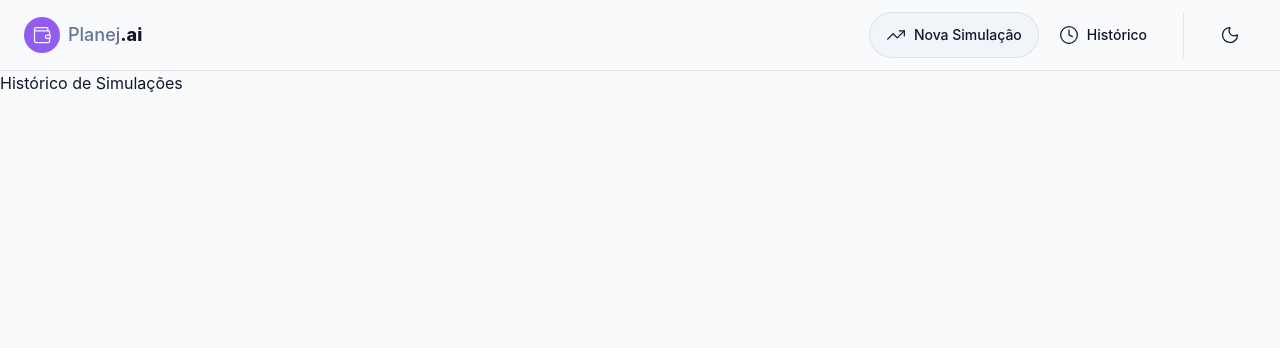
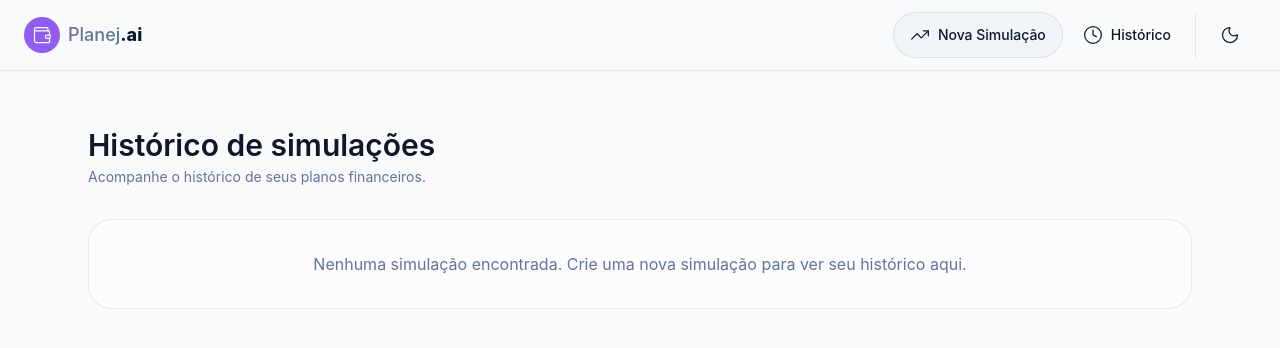
Before and after one commit to gilsonluzfilho/planejai, a React (Vite) app: page /historico in a window 1280 px wide. Shown: the top 348 px of the page. Built offline with nearby package versions, Linux system fonts and the light colour scheme; no server answers.

Commit message:
feat: adiciona histórico de simulações

```diff
--- a/src/components/shared/Button.tsx
+++ b/src/components/shared/Button.tsx
@@ -27,7 +27,7 @@ export function Button({
       {...props}
       className={[baseClasses, variantClasses[variant], className].join(' ')}
     >
-      {Icon && <Icon size={20} />}
+      {Icon && <Icon size={20} className="shrink-0" />}
       {children}
     </button>
   )
--- a/src/components/shared/Header.tsx
+++ b/src/components/shared/Header.tsx
@@ -10,41 +10,51 @@ export function Header() {
   const { theme, toggleTheme } = useTheme()
 
   return (
-    <header className="border-b border-(--border) px-6 py-3">
-      <nav className="flex items-center justify-between">
+    <header className="border-b border-(--border) px-3 py-2 sm:px-6 sm:py-3">
+      <nav className="flex w-full items-center justify-between gap-2">
         {/* Logo */}
         <div className="flex items-center gap-2">
-          <div className="bg-primary flex h-9 w-9 items-center justify-center rounded-full">
-            <Wallet size={20} className="text-primary-foreground" />
+          <div className="bg-primary flex h-8 w-8 items-center justify-center rounded-full sm:h-9 sm:w-9">
+            <Wallet
+              size={18}
+              className="text-primary-foreground sm:h-5 sm:w-5"
+            />
           </div>
-          <span className="text-lg">
+          <span className="hidden text-lg sm:inline">
             <span className="text-muted-foreground font-medium">Planej</span>
             <span className="font-extrabold">.ai</span>
           </span>
         </div>
 
         {/* Actions Buttons */}
-        <div className="flex items-center gap-1">
+        <div className="flex min-w-0 items-center gap-1 sm:gap-1">
           <Button
             variant="secondary"
             icon={TrendingUp}
             onClick={() => void navigate('/')}
+            className="min-w-0 shrink-[0.5] gap-1 rounded-full px-2 py-2 text-[11px] leading-none sm:gap-2 sm:px-4 sm:py-3 sm:text-sm"
           >
-            <span className="hidden sm:inline">Nova Simulação</span>
+            <span className="whitespace-nowrap">Nova Simulação</span>
           </Button>
           <Button
             variant="ghost"
             icon={Clock}
             onClick={() => void navigate('/historico')}
+            className="min-w-0 shrink-[0.5] gap-1 rounded-full px-2 py-2 text-[11px] leading-none max-[364px]:px-1 sm:gap-2 sm:px-4 sm:py-3 sm:text-sm"
           >
-            <span className="hidden sm:inline">Histórico</span>
+            <span className="whitespace-nowrap">Histórico</span>
           </Button>
-          <Divider orientation="vertical" />
+          <Divider
+            orientation="vertical"
+            spacing={4}
+            className="block shrink-0"
+          />
           <Button
             aria-label={`Mudar para o tema ${theme === 'light' ? 'escuro' : 'claro'}`}
             variant="ghost"
             icon={theme === 'light' ? Moon : Sun}
             onClick={toggleTheme}
+            className="shrink-0 max-[364px]:px-1"
           />
         </div>
       </nav>
--- a/src/components/shared/PageHero.tsx
+++ b/src/components/shared/PageHero.tsx
@@ -6,7 +6,7 @@ interface PageHeroProps {
 export function PageHero({ title, subtitle }: PageHeroProps) {
   return (
     <>
-      <h1 className="text-foreground mb-1 text-2xl font-semibold sm:text-3xl">
+      <h1 className="text-foreground mb-1 text-2xl font-semibold whitespace-nowrap sm:text-3xl">
         {title}
       </h1>
       <p className="text-muted-foreground mb-8 text-sm">{subtitle}</p>
--- a/src/data/simulation.ts
+++ b/src/data/simulation.ts
@@ -95,4 +95,5 @@ export type SimulationFormData = Record<
 export type SimulationRecord = SimulationFormData & {
   id: string
   insight?: InsightData
+  createdAt?: string
 }
--- a/src/hooks/useSimulationStorage.tsx
+++ b/src/hooks/useSimulationStorage.tsx
@@ -1,3 +1,5 @@
+import { useMemo } from 'react'
+
 import {
   type SimulationFormData,
   type SimulationRecord,
@@ -5,13 +7,21 @@ import {
 
 const LOCAL_STORAGE_KEY = 'simulation-data'
 
+const parseStorage = (): SimulationRecord[] => {
+  const storage = localStorage.getItem(LOCAL_STORAGE_KEY)
+  return storage ? (JSON.parse(storage) as SimulationRecord[]) : []
+}
+
 export const useSimulationStorage = () => {
   const saveFormData = (formData: SimulationFormData) => {
     const id = crypto.randomUUID()
-    const record: SimulationRecord = { ...formData, id }
+    const record: SimulationRecord = {
+      ...formData,
+      id,
+      createdAt: new Date().toISOString(),
+    }
 
-    const storage = localStorage.getItem(LOCAL_STORAGE_KEY)
-    const savedData = storage ? (JSON.parse(storage) as SimulationRecord[]) : []
+    const savedData = parseStorage()
 
     localStorage.setItem(
       LOCAL_STORAGE_KEY,
@@ -22,20 +32,12 @@ export const useSimulationStorage = () => {
   }
 
   const getFormData = (id: string) => {
-    const storage = localStorage.getItem(LOCAL_STORAGE_KEY)
-
-    if (!storage) {
-      return null
-    }
-
-    const savedData = JSON.parse(storage) as SimulationRecord[]
+    const savedData = parseStorage()
     return savedData.find((record) => record.id === id) || null
   }
 
   const updateSimulation = (id: string, data: SimulationRecord) => {
-    const storage = localStorage.getItem(LOCAL_STORAGE_KEY)
-    const savedData = storage ? (JSON.parse(storage) as SimulationRecord[]) : []
-
+    const savedData = parseStorage()
     const updated = savedData.map((record) =>
       record.id === id ? { ...data } : record,
     )
@@ -43,5 +45,23 @@ export const useSimulationStorage = () => {
     localStorage.setItem(LOCAL_STORAGE_KEY, JSON.stringify(updated))
   }
 
-  return { saveFormData, getFormData, updateSimulation }
+  const listSimulations = () => parseStorage()
+
+  const deleteSimulation = (id: string) => {
+    const savedData = parseStorage()
+    const updated = savedData.filter((record) => record.id !== id)
+
+    localStorage.setItem(LOCAL_STORAGE_KEY, JSON.stringify(updated))
+  }
+
+  return useMemo(
+    () => ({
+      saveFormData,
+      getFormData,
+      updateSimulation,
+      listSimulations,
+      deleteSimulation,
+    }),
+    [],
+  )
 }
--- /dev/null
+++ b/src/pages/SimulationHistoryPage.tsx
@@ -0,0 +1,178 @@
+import { Goal, SquareArrowUpRight, Trash2 } from 'lucide-react'
+import { useMemo, useState } from 'react'
+import { useNavigate } from 'react-router-dom'
+
+import { Button } from '../components/shared/Button'
+import { Divider } from '../components/shared/Divider'
+import { PageHero } from '../components/shared/PageHero'
+import { type SimulationRecord } from '../data/simulation'
+import { useSimulationStorage } from '../hooks/useSimulationStorage'
+import { parseCurrency } from '../utils/currency'
+
+function formatCurrency(value: string) {
+  const amount = parseCurrency(value)
+  return amount.toLocaleString('pt-BR', {
+    minimumFractionDigits: 2,
+    maximumFractionDigits: 2,
+  })
+}
+
+function formatDate(dateString?: string) {
+  if (!dateString) {
+    return '—'
+  }
+
+  const date = new Date(dateString)
+  if (Number.isNaN(date.getTime())) {
+    return '—'
+  }
+
+  return date.toLocaleDateString('pt-BR')
+}
+
+export function SimulationHistoryPage() {
+  const navigate = useNavigate()
+  const { listSimulations, deleteSimulation } = useSimulationStorage()
+  const [simulations, setSimulations] =
+    useState<SimulationRecord[]>(listSimulations)
+
+  const sortedSimulations = useMemo(
+    () =>
+      [...simulations].sort((a, b) => {
+        if (!a.createdAt || !b.createdAt) return 0
+        return new Date(b.createdAt).getTime() - new Date(a.createdAt).getTime()
+      }),
+    [simulations],
+  )
+
+  const handleDelete = (id: string) => {
+    deleteSimulation(id)
+    setSimulations((current) => current.filter((item) => item.id !== id))
+  }
+
+  const handleViewDetails = (id: string) => {
+    void navigate(`/resultado/${id}`)
+  }
+
+  return (
+    <main className="mx-auto max-w-6xl px-2 py-10 sm:px-6 sm:py-14">
+      <PageHero
+        title="Histórico de simulações"
+        subtitle="Acompanhe o histórico de seus planos financeiros."
+      />
+
+      <section className="space-y-4">
+        {sortedSimulations.length === 0 && (
+          <div className="border-border bg-card text-muted-foreground rounded-3xl border p-8 text-center">
+            Nenhuma simulação encontrada. Crie uma nova simulação para ver seu
+            histórico aqui.
+          </div>
+        )}
+
+        {sortedSimulations.length > 0 && (
+          <div className="space-y-6">
+            {sortedSimulations.map((simulation) => {
+              const monthlyGoal =
+                Number(simulation.goalDeadline) > 0
+                  ? parseCurrency(simulation.goalAmount) /
+                    Number(simulation.goalDeadline)
+                  : 0
+
+              return (
+                <article
+                  key={simulation.id}
+                  className="bg-card border-border/10 hover:border-border/20 mb-6 rounded-lg p-4 shadow-[4px_4px_18px_0px_rgba(0,0,0,0.15)] transition-all hover:shadow-[4px_4px_30px_0px_rgba(0,0,0,0.15)] min-[960px]:p-5"
+                >
+                  <div className="flex w-full flex-col gap-4 min-[960px]:min-w-0 min-[960px]:flex-row min-[960px]:items-center min-[960px]:gap-8">
+                    <div className="flex min-w-0 flex-1 flex-col gap-4 min-[960px]:min-w-0 min-[960px]:flex-row min-[960px]:items-center min-[960px]:justify-between min-[960px]:gap-8 lg:gap-12">
+                      <div className="flex min-w-0 flex-col gap-3 min-[960px]:flex-row min-[960px]:items-center min-[960px]:gap-4">
+                        <div className="bg-primary-foreground text-primary flex h-12 w-12 flex-none items-center justify-center rounded-2xl shadow-sm sm:h-12 sm:w-12">
+                          <Goal size={25} className="text-primary" />
+                        </div>
+
+                        <div className="min-w-0">
+                          <h3 className="text-foreground text-base font-semibold sm:text-base">
+                            {simulation.goalName}
+                          </h3>
+                          <p className="text-muted-foreground mt-1 text-xs">
+                            {formatDate(simulation.createdAt)}
+                          </p>
+                        </div>
+                      </div>
+
+                      <div className="min-w-0 space-y-3 min-[960px]:flex min-[960px]:min-w-0 min-[960px]:justify-between min-[960px]:gap-8 min-[960px]:space-y-0 lg:gap-12">
+                        <div className="min-w-0">
+                          <p className="text-muted-foreground text-[10px] tracking-wider uppercase">
+                            Custo da meta
+                          </p>
+                          <p className="text-foreground mt-1 text-sm font-semibold sm:text-base">
+                            R$ {formatCurrency(simulation.goalAmount)}
+                          </p>
+                        </div>
+
+                        <div className="min-w-0">
+                          <p className="text-muted-foreground text-[10px] tracking-wider uppercase">
+                            Prazo
+                          </p>
+                          <p className="text-foreground mt-1 text-sm font-semibold sm:text-base">
+                            {simulation.goalDeadline} meses
+                          </p>
+                        </div>
+
+                        <div className="min-w-0">
+                          <p className="text-muted-foreground text-[10px] tracking-wider uppercase">
+                            Economia mensal
+                          </p>
+                          <p className="text-foreground mt-1 text-sm font-semibold sm:text-base">
+                            R${' '}
+                            {monthlyGoal.toLocaleString('pt-BR', {
+                              minimumFractionDigits: 2,
+                              maximumFractionDigits: 2,
+                            })}
+                          </p>
+                        </div>
+                      </div>
+                    </div>
+
+                    <div className="border-border ju mt-1 flex min-w-0 items-center min-[960px]:mt-0 min-[960px]:min-w-0 min-[960px]:items-center min-[960px]:gap-4 min-[960px]:border-t-0 min-[960px]:pt-0">
+                      <div className="flex min-w-0 items-center gap-3 min-[960px]:gap-4">
+                        <Divider
+                          orientation="vertical"
+                          className="hidden h-8 min-[960px]:block"
+                        />
+
+                        <button
+                          aria-label="Excluir simulação"
+                          onClick={() => handleDelete(simulation.id)}
+                          className="rounded-xl p-2 text-red-500 transition-colors hover:bg-red-500/10 hover:text-red-400"
+                        >
+                          <Trash2 size={18} />
+                        </button>
+                      </div>
+
+                      <div className="flex min-w-0 items-center gap-3 min-[960px]:gap-4">
+                        <Divider
+                          orientation="vertical"
+                          className="block h-8 min-[960px]:hidden"
+                        />
+
+                        <Button
+                          variant="secondary"
+                          className="shrink-0 rounded-full !px-3 !py-1.5 text-sm leading-none min-[960px]:!px-4"
+                          icon={SquareArrowUpRight}
+                          onClick={() => handleViewDetails(simulation.id)}
+                        >
+                          Ver detalhes
+                        </Button>
+                      </div>
+                    </div>
+                  </div>
+                </article>
+              )
+            })}
+          </div>
+        )}
+      </section>
+    </main>
+  )
+}
--- a/src/router.tsx
+++ b/src/router.tsx
@@ -2,6 +2,7 @@ import { createBrowserRouter } from 'react-router-dom'
 
 import { RootLayout } from './components/layout/RootLayout'
 import { SimulationFormPage } from './pages/SimulationFormPage'
+import { SimulationHistoryPage } from './pages/SimulationHistoryPage'
 import { SimulationResultsPage } from './pages/SimulationResultsPage'
 
 export const router = createBrowserRouter([
@@ -18,7 +19,7 @@ export const router = createBrowserRouter([
       },
       {
         path: '/historico',
-        element: <h1>Histórico de Simulações</h1>,
+        element: <SimulationHistoryPage />,
       },
     ],
   },
```
